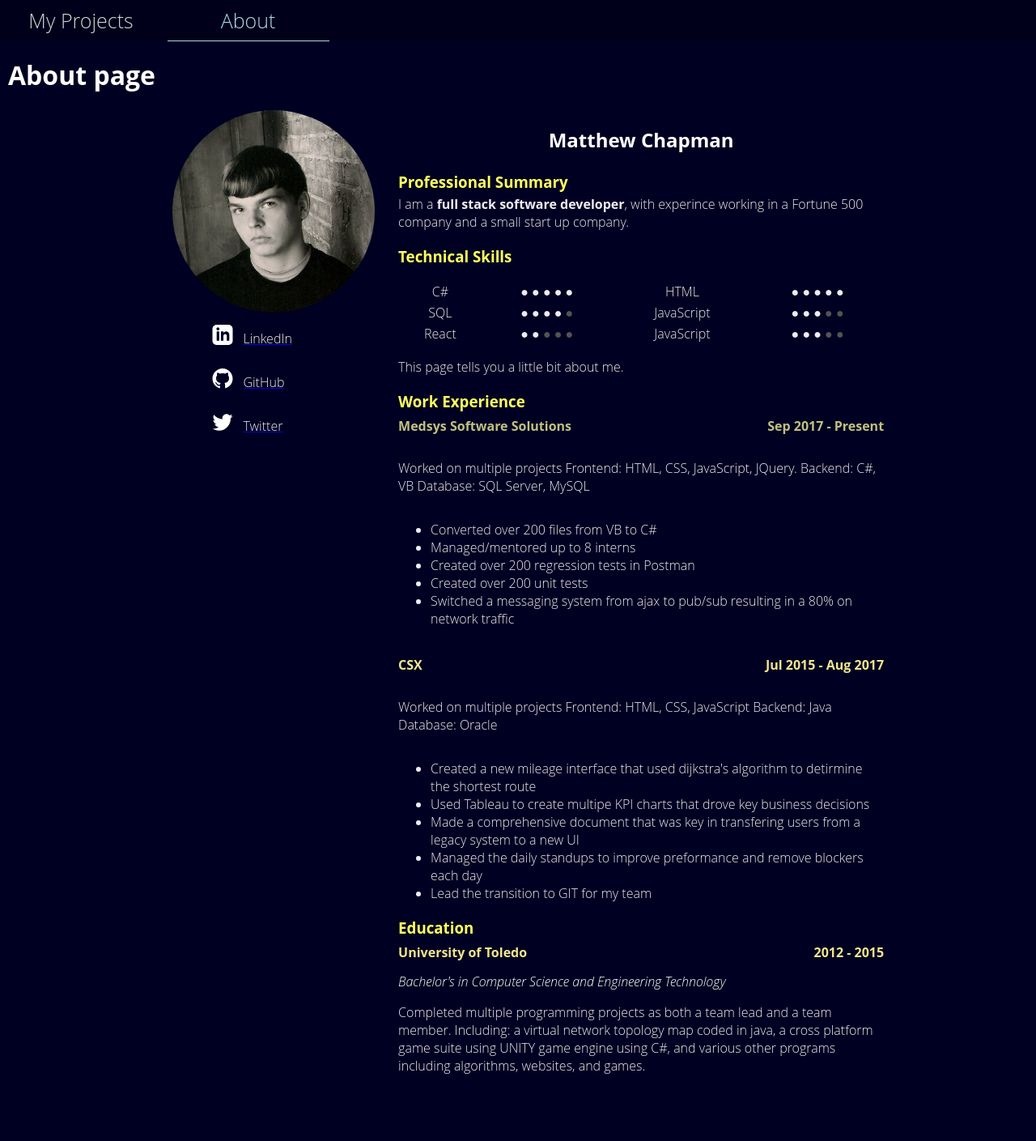
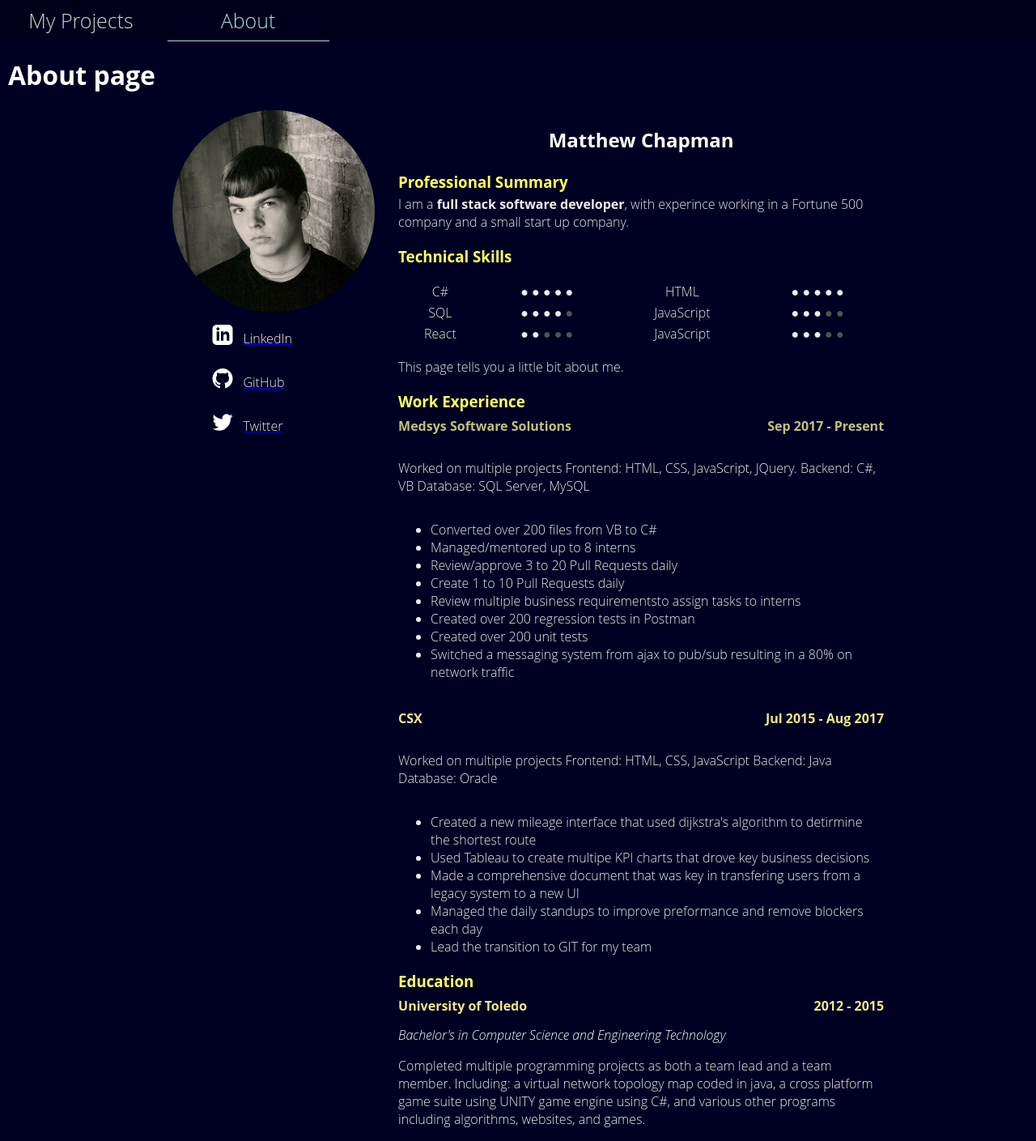
Before and after one commit to matt-chap/matt-chap.github.io, a Jekyll site: the page built from about.html, in a window 1280 px wide. Shown: the whole page at 81% size. Built offline with Jekyll 4.4.1, drawn with Linux system fonts in a browser that asks for light colours; before the commit the page ends 1343 px from its top, so only the background shows below that.

Commit message:
Add more about me list

```diff
--- a/about.html
+++ b/about.html
@@ -122,6 +122,9 @@ title: About
         <ul style="width: auto; text-align: left;">
             <li>Converted over 200 files from VB to C#</li>
             <li>Managed/mentored up to 8 interns</li>
+            <li>Review/approve 3 to 20 Pull Requests daily</li>
+            <li>Create 1 to 10 Pull Requests daily</li>
+            <li>Review multiple business requirementsto assign tasks to interns</li>
             <li>Created over 200 regression tests in Postman</li>
             <li>Created over 200 unit tests</li>
             <li>Switched a messaging system from ajax to pub/sub resulting in a 80% on network traffic</li>
```
